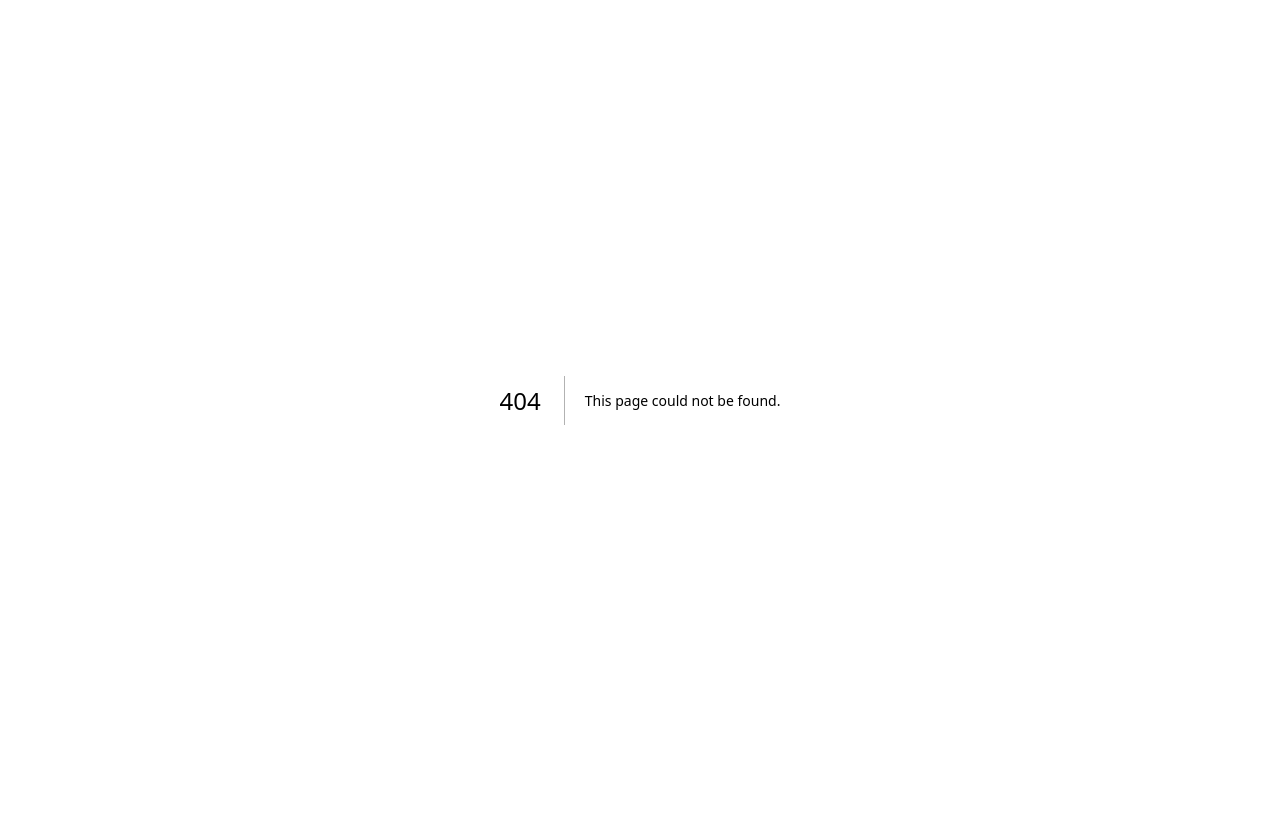
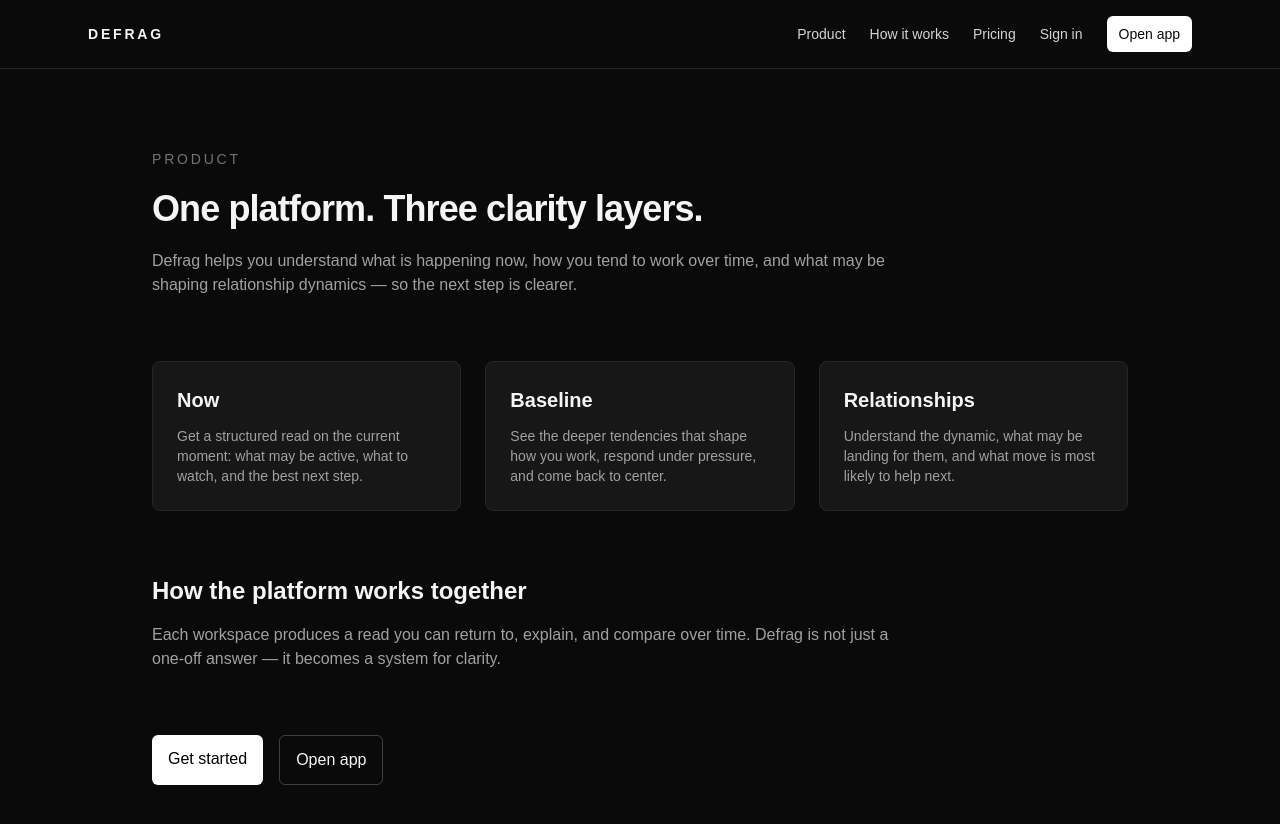
Before and after one commit to cjo93/nextjs-boilerplate, a Next.js app: page /product in a window 1280 px wide. Before the commit this address had no page. Shown: the top 824 px of the page. Before the commit the page ends 800 px from the top, so only its background shows below. Built offline with nearby package versions, Linux system fonts and the light colour scheme.

Commit message:
add product page

```diff
--- /dev/null
+++ b/app/(marketing)/product/page.tsx
@@ -0,0 +1,46 @@
+import Link from "next/link";
+
+export default function ProductPage() {
+  return (
+    <div className="mx-auto max-w-5xl px-6 py-20 space-y-16">
+      <section className="space-y-5">
+        <p className="text-sm uppercase tracking-[0.2em] text-neutral-500">Product</p>
+        <h1 className="text-4xl font-bold tracking-tight">One platform. Three clarity layers.</h1>
+        <p className="max-w-3xl text-neutral-400">
+          Defrag helps you understand what is happening now, how you tend to work over time, and what may be shaping relationship dynamics — so the next step is clearer.
+        </p>
+      </section>
+
+      <section className="grid gap-6 md:grid-cols-3">
+        <div className="rounded-lg border border-neutral-800 bg-neutral-900 p-6 space-y-3">
+          <h2 className="text-xl font-semibold">Now</h2>
+          <p className="text-sm text-neutral-400">Get a structured read on the current moment: what may be active, what to watch, and the best next step.</p>
+        </div>
+        <div className="rounded-lg border border-neutral-800 bg-neutral-900 p-6 space-y-3">
+          <h2 className="text-xl font-semibold">Baseline</h2>
+          <p className="text-sm text-neutral-400">See the deeper tendencies that shape how you work, respond under pressure, and come back to center.</p>
+        </div>
+        <div className="rounded-lg border border-neutral-800 bg-neutral-900 p-6 space-y-3">
+          <h2 className="text-xl font-semibold">Relationships</h2>
+          <p className="text-sm text-neutral-400">Understand the dynamic, what may be landing for them, and what move is most likely to help next.</p>
+        </div>
+      </section>
+
+      <section className="space-y-4">
+        <h2 className="text-2xl font-semibold">How the platform works together</h2>
+        <p className="max-w-3xl text-neutral-400">
+          Each workspace produces a read you can return to, explain, and compare over time. Defrag is not just a one-off answer — it becomes a system for clarity.
+        </p>
+      </section>
+
+      <section className="flex gap-4">
+        <Link href="/api/auth/signin" className="rounded-md bg-white px-4 py-3 text-black">
+          Get started
+        </Link>
+        <Link href="/app" className="rounded-md border border-neutral-700 px-4 py-3">
+          Open app
+        </Link>
+      </section>
+    </div>
+  );
+}
```
